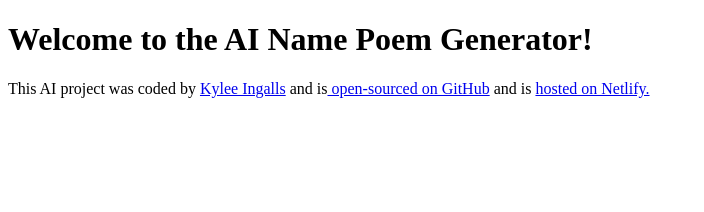
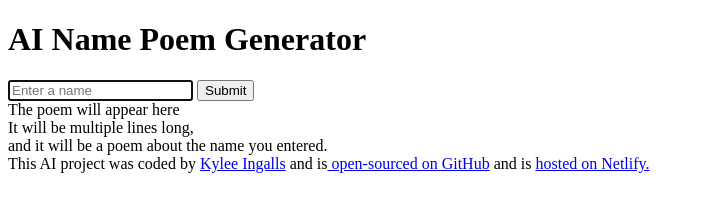
Before and after one commit to kylee-ingalls/name-poem-generator, a plain HTML site: page index.html in a window 1280 px wide. Shown: the whole page, without its empty margins (0-704 px from the left). Drawn offline with Linux system fonts and the light colour scheme.

Commit message:
Added basic HTML structure

```diff
--- a/index.html
+++ b/index.html
@@ -7,8 +7,29 @@
     <title>AI Poem Generator</title>
   </head>
   <body>
-    <h1>Welcome to the AI Name Poem Generator!</h1>
+    <header>
+      <h1>AI Name Poem Generator</h1>
+    </header>
 
+    <main>
+      <form>
+        <input
+          type="text"
+          placeholder="Enter a name"
+          autofocus
+          required
+          autocomplete="off"
+        />
+        <input type="submit" />
+      </form>
+      <div>
+        The poem will appear here
+        <br />
+        It will be multiple lines long,
+        <br />
+        and it will be a poem about the name you entered.
+      </div>
+    </main>
     <footer>
       This AI project was coded by
       <a href="https://www.linkedin.com/in/kylee-ingalls/" target="_blank"
```
